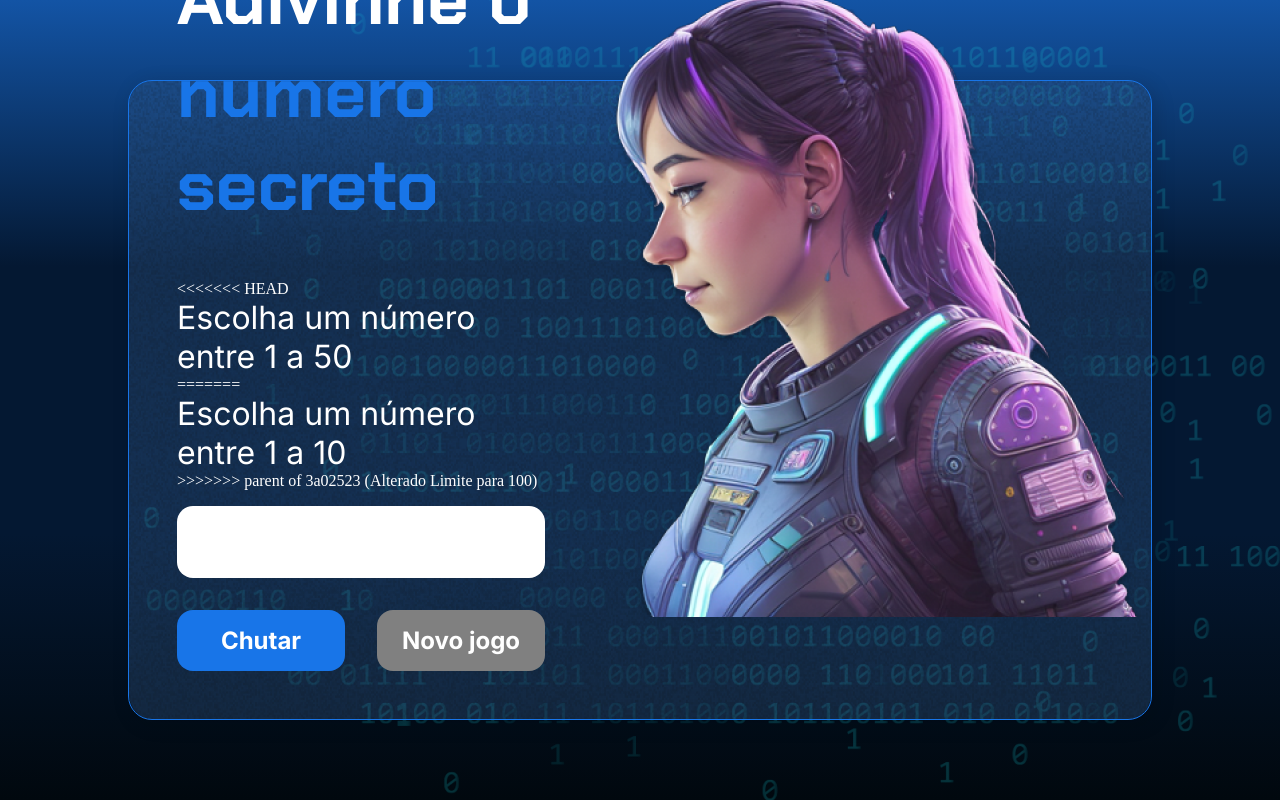
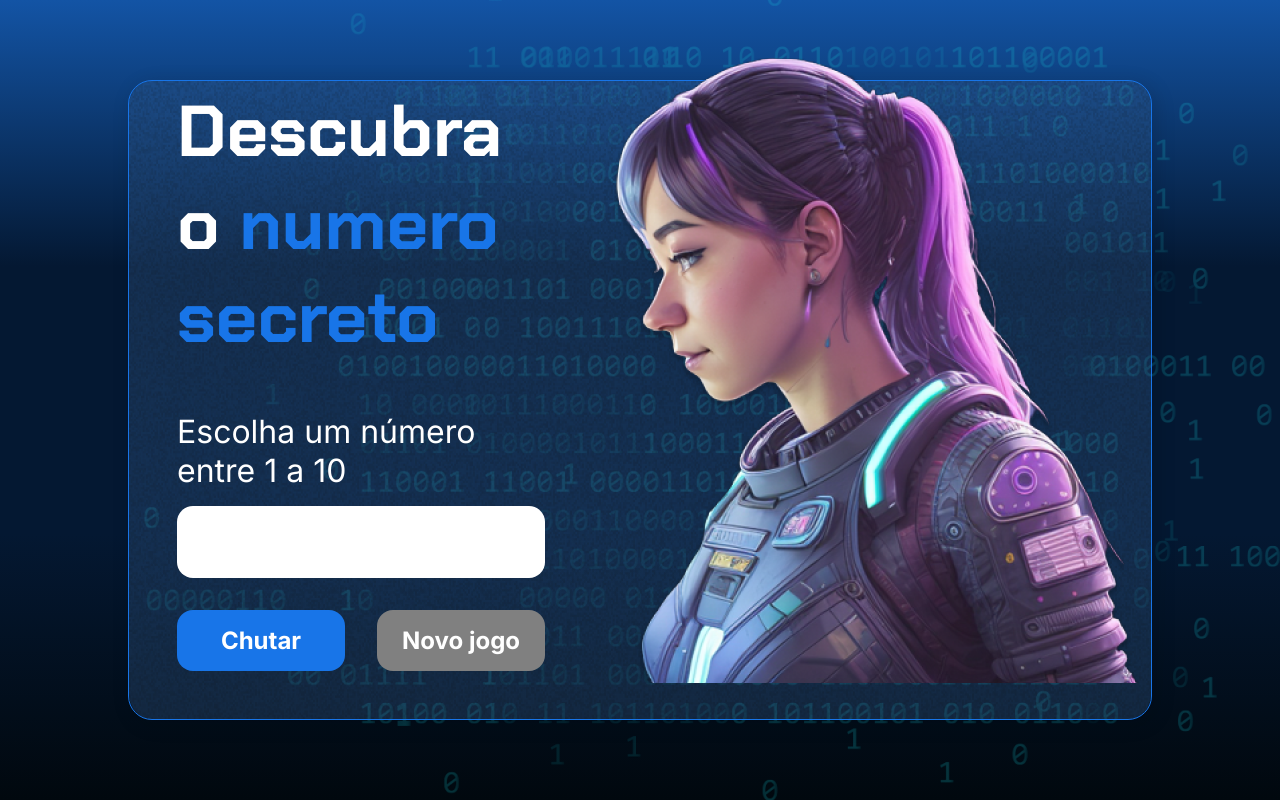
Before and after one commit to Ceefi2k/numero-secreto, a plain HTML site: page index.html in a window 1280 px wide. Drawn offline with Linux system fonts and the light colour scheme; files whose address does not match are found by name.

```diff
--- a/index.html
+++ b/index.html
@@ -19,12 +19,8 @@
         <div class="container__conteudo">
             <div class="container__informacoes">
                 <div class="container__texto">
-                    <h1>Adivinhe o <span class="container__texto-azul">numero secreto</span></h1>
-<<<<<<< HEAD
-                    <p class="texto__paragrafo">Escolha um número entre 1 a 50</p>
-=======
+                    <h1>Descubra o <span class="container__texto-azul">numero secreto</span></h1>
                     <p class="texto__paragrafo">Escolha um número entre 1 a 10</p>
->>>>>>> parent of 3a02523 (Alterado Limite para 100)
                 </div>
                 <input type="number" min="1" max="10" class="container__input">
                 <div class="chute container__botoes">
```
Also changed, not shown: 2 other files.
